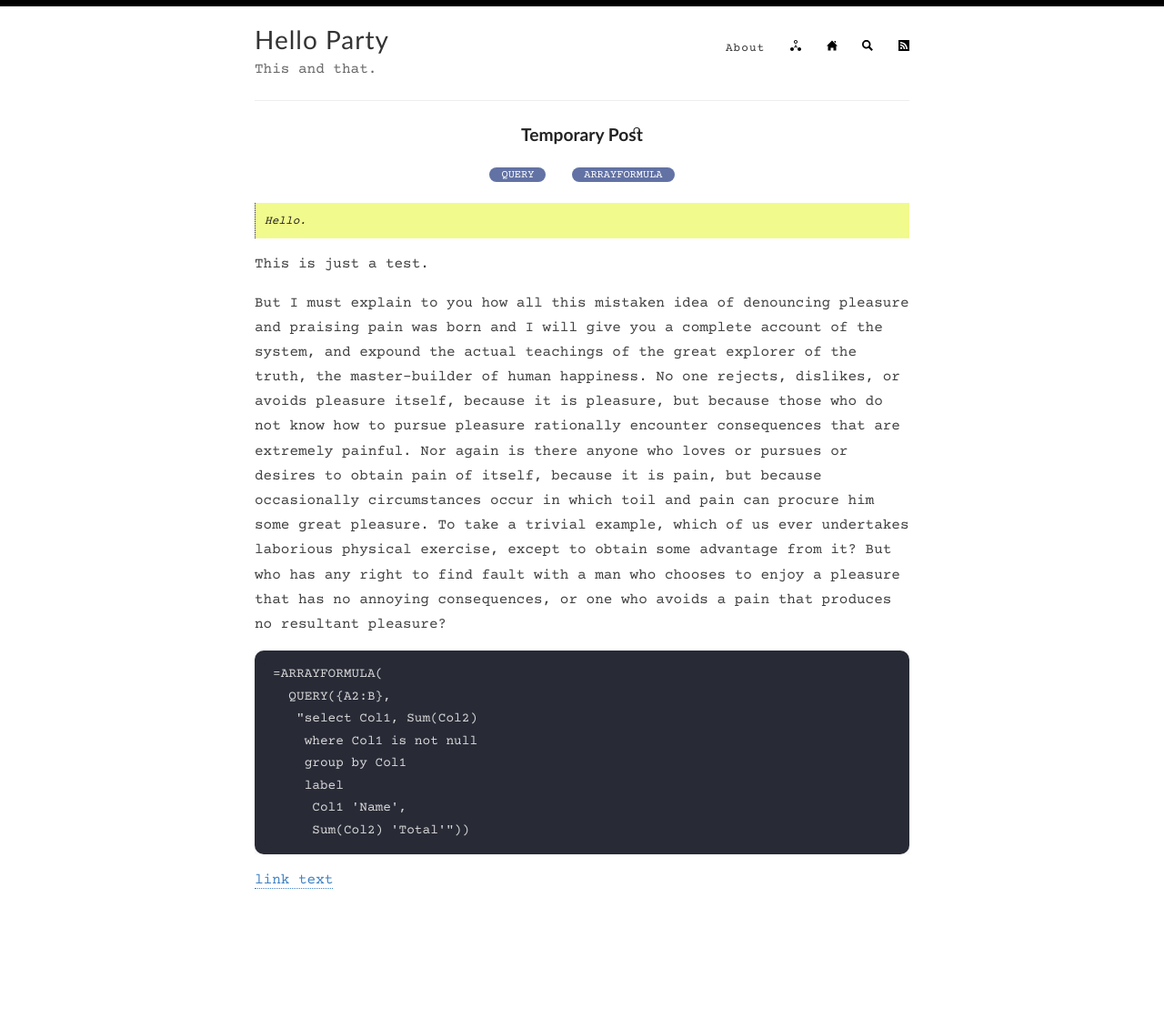
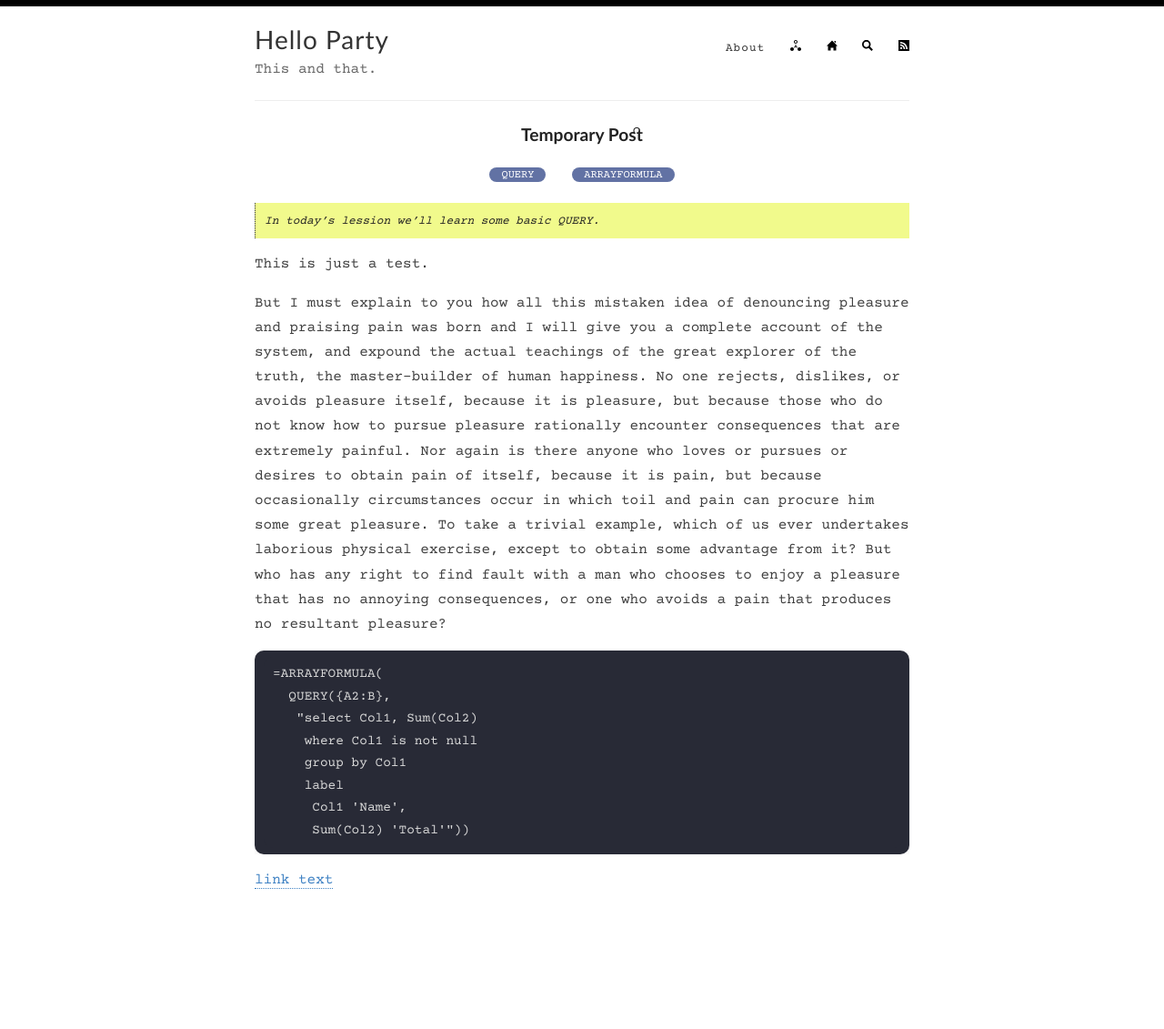
Before and after one commit to hello-party/hello-party-old.github.io, a Jekyll site: the page built from _posts/2021-02-04-hello.md, in a window 1280 px wide. Shown: the whole page at 91% size. Built offline with Jekyll 4.4.1, drawn with Linux system fonts in a browser that asks for light colours.

Commit message:
Update 2021-02-04-hello.md

```diff
--- a/_posts/2021-02-04-hello.md
+++ b/_posts/2021-02-04-hello.md
@@ -4,7 +4,7 @@ title: Temporary Post
 categories: [Query, Arrayformula]
 ---
 
-#### Hello.
+#### In today's lession we'll learn some basic QUERY.
 
 This is just a test.
 
```
